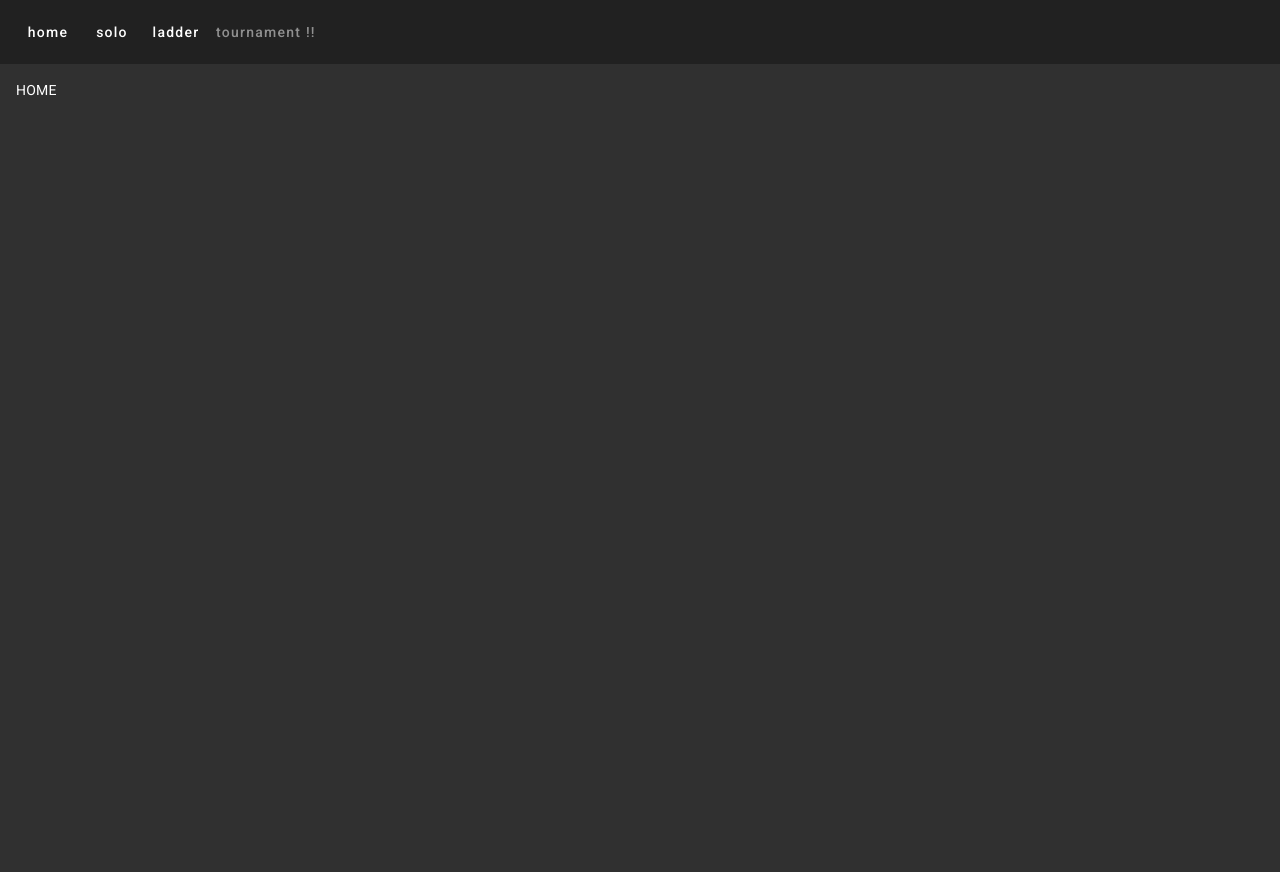
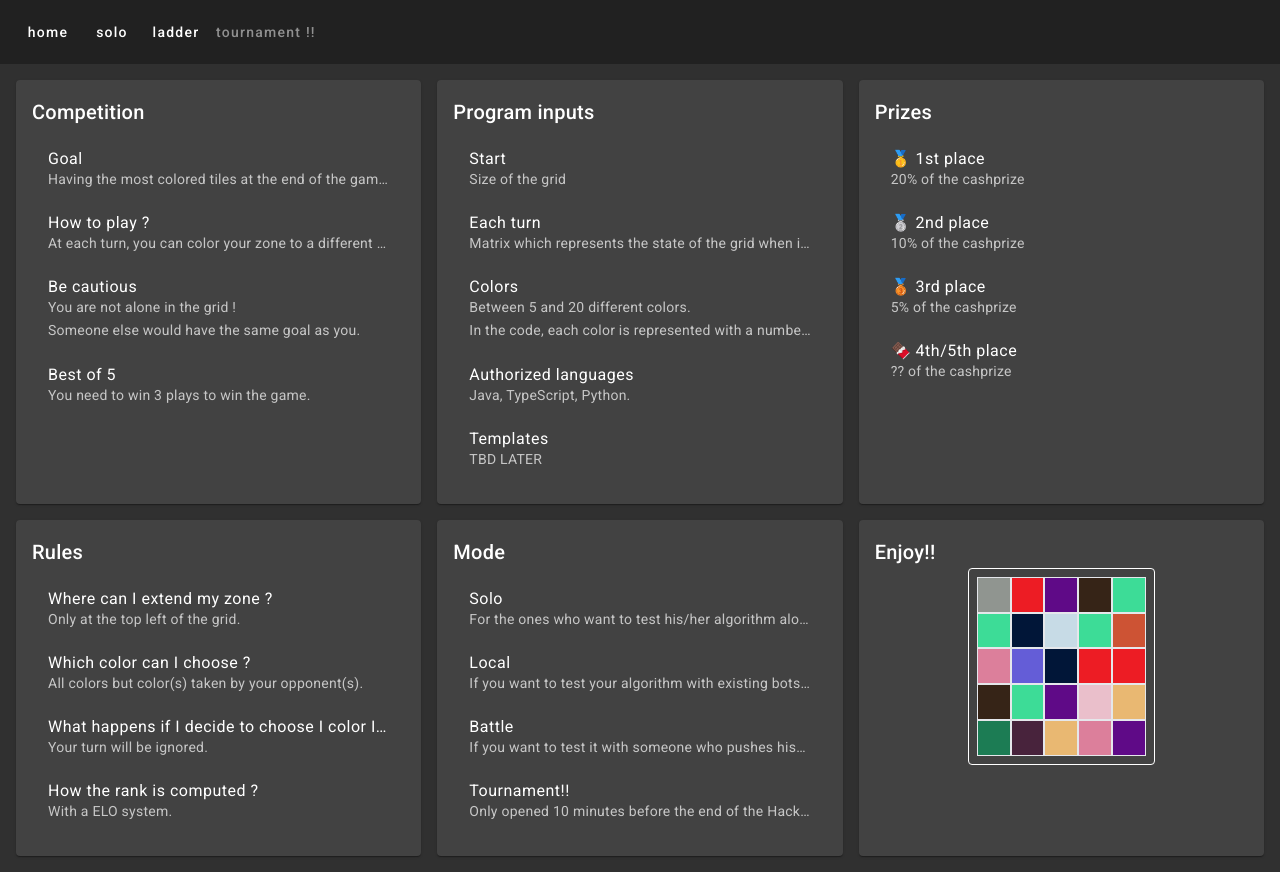
Before and after one commit to anthoxo/color-flood, an Angular app in the folder front/: page / in a window 1280 px wide. Before the commit the page ends 800 px from the top, so only its background shows below. Built offline with nearby package versions, Linux system fonts and the light colour scheme.

Commit message:
[FRONT] Home page (without templates for languages)

```diff
--- a/front/src/app/home/home.component.html
+++ b/front/src/app/home/home.component.html
@@ -1 +1,149 @@
-<div>HOME</div>
+<div class="grid grid-cols-3 gap-4">
+  <mat-card>
+    <mat-card-header>
+      <mat-card-title>Competition</mat-card-title>
+    </mat-card-header>
+    <mat-card-content>
+      <mat-list>
+        <mat-list-item>
+          <span matListItemTitle>Goal</span>
+          <span matListItemLine>Having the most colored tiles at the end of the game.</span>
+        </mat-list-item>
+        <mat-list-item>
+          <span matListItemTitle>How to play ?</span>
+          <span matListItemLine>At each turn, you can color your zone to a different color to extend it.</span>
+        </mat-list-item>
+        <mat-list-item>
+          <span matListItemTitle>Be cautious</span>
+          <span matListItemLine>You are not alone in the grid !</span>
+          <span matListItemLine>Someone else would have the same goal as you.</span>
+        </mat-list-item>
+        <mat-list-item>
+          <span matListItemTitle>Best of 5</span>
+          <span matListItemLine>You need to win 3 plays to win the game.</span>
+        </mat-list-item>
+      </mat-list>
+    </mat-card-content>
+  </mat-card>
+
+  <mat-card>
+    <mat-card-header>
+      <mat-card-title>Program inputs</mat-card-title>
+    </mat-card-header>
+    <mat-card-content>
+      <mat-list>
+        <mat-list-item>
+          <span matListItemTitle>Start</span>
+          <span matListItemLine>Size of the grid</span>
+        </mat-list-item>
+        <mat-list-item>
+          <span matListItemTitle>Each turn</span>
+          <span matListItemLine>Matrix which represents the state of the grid when it is your turn.</span>
+        </mat-list-item>
+        <mat-list-item>
+          <span matListItemTitle>Colors</span>
+          <span matListItemLine>Between 5 and 20 different colors.</span>
+          <span matListItemLine>In the code, each color is represented with a number between 0 and 19.</span>
+        </mat-list-item>
+        <mat-list-item>
+          <span matListItemTitle>Authorized languages</span>
+          <span matListItemLine>Java, TypeScript, Python.</span>
+        </mat-list-item>
+        <mat-list-item>
+          <span matListItemTitle>Templates</span>
+          <span matListItemLine>TBD LATER</span>
+        </mat-list-item>
+      </mat-list>
+
+    </mat-card-content>
+  </mat-card>
+
+  <mat-card>
+    <mat-card-header>
+      <mat-card-title>Prizes</mat-card-title>
+    </mat-card-header>
+    <mat-card-content>
+      <mat-list>
+        <mat-list-item>
+          <span matListItemTitle>🥇 1st place</span>
+          <span matListItemLine>20% of the cashprize</span>
+        </mat-list-item>
+        <mat-list-item>
+          <span matListItemTitle>🥈 2nd place</span>
+          <span matListItemLine>10% of the cashprize</span>
+        </mat-list-item>
+        <mat-list-item>
+          <span matListItemTitle>🥉 3rd place</span>
+          <span matListItemLine>5% of the cashprize</span>
+        </mat-list-item>
+        <mat-list-item>
+          <span matListItemTitle>🍫 4th/5th place</span>
+          <span matListItemLine>?? of the cashprize</span>
+        </mat-list-item>
+      </mat-list>
+    </mat-card-content>
+  </mat-card>
+
+  <mat-card>
+    <mat-card-header>
+      <mat-card-title>Rules</mat-card-title>
+    </mat-card-header>
+    <mat-card-content>
+      <mat-list>
+        <mat-list-item>
+          <span matListItemTitle>Where can I extend my zone ?</span>
+          <span matListItemLine>Only at the top left of the grid.</span>
+        </mat-list-item>
+        <mat-list-item>
+          <span matListItemTitle>Which color can I choose ?</span>
+          <span matListItemLine>All colors but color(s) taken by your opponent(s).</span>
+        </mat-list-item>
+        <mat-list-item>
+          <span matListItemTitle>What happens if I decide to choose I color I could not take ?</span>
+          <span matListItemLine>Your turn will be ignored.</span>
+        </mat-list-item>
+        <mat-list-item>
+          <span matListItemTitle>How the rank is computed ?</span>
+          <span matListItemLine>With a ELO system.</span>
+        </mat-list-item>
+      </mat-list>
+    </mat-card-content>
+  </mat-card>
+
+  <mat-card>
+    <mat-card-header>
+      <mat-card-title>Mode</mat-card-title>
+    </mat-card-header>
+    <mat-card-content>
+      <mat-list>
+        <mat-list-item>
+          <span matListItemTitle>Solo</span>
+          <span matListItemLine>For the ones who want to test his/her algorithm alone.</span>
+        </mat-list-item>
+        <mat-list-item>
+          <span matListItemTitle>Local</span>
+          <span matListItemLine>If you want to test your algorithm with existing bots (the difficulty is easy).</span>
+        </mat-list-item>
+        <mat-list-item>
+          <span matListItemTitle>Battle</span>
+          <span matListItemLine>If you want to test it with someone who pushes his/her code.</span>
+        </mat-list-item>
+        <mat-list-item>
+          <span matListItemTitle>Tournament!!</span>
+          <span matListItemLine>Only opened 10 minutes before the end of the Hackhaton !</span>
+        </mat-list-item>
+      </mat-list>
+    </mat-card-content>
+  </mat-card>
+
+  <mat-card >
+    <mat-card-header>
+      <mat-card-title>Enjoy!!</mat-card-title>
+    </mat-card-header>
+    <mat-card-content>
+      <div class="flex flex-col items-center w-full">
+        <grid class="w-1/2" [config]="gridConfigExample"></grid>
+      </div>
+    </mat-card-content>
+  </mat-card>
+</div>
--- a/front/src/app/home/home.component.ts
+++ b/front/src/app/home/home.component.ts
@@ -1,9 +1,29 @@
-import { Component } from '@angular/core';
+import { Component, HostBinding } from '@angular/core';
+import { MatCardModule } from '@angular/material/card';
+import { GridUtilsService } from '../services/grid-utils.service';
+import { GridComponent, GridConfig } from '../components/grid/grid.component';
+import { MatList, MatListItem, MatListItemLine, MatListItemTitle } from '@angular/material/list';
 
 @Component({
   selector: 'home',
   templateUrl: './home.component.html',
-  standalone: true
+  standalone: true,
+  imports: [
+    MatCardModule,
+    GridComponent,
+    MatList,
+    MatListItem,
+    MatListItemLine,
+    MatListItemTitle,
+  ]
 })
 export class HomeComponent {
+  @HostBinding("class.w-full") wFull = true;
+  @HostBinding("class.h-full") hFull = true;
+
+  gridConfigExample: GridConfig = {
+    colors: this.gridUtilsService.generateColors(5)
+  };
+
+  constructor(private gridUtilsService: GridUtilsService) {}
 }
```
